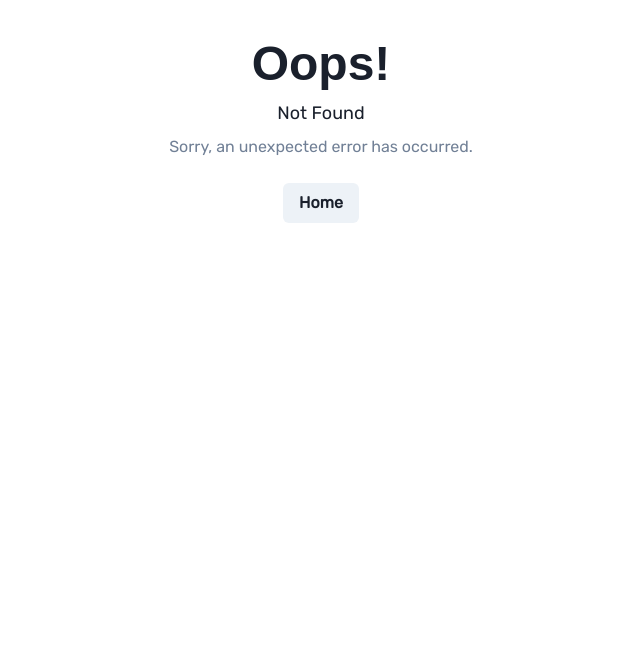
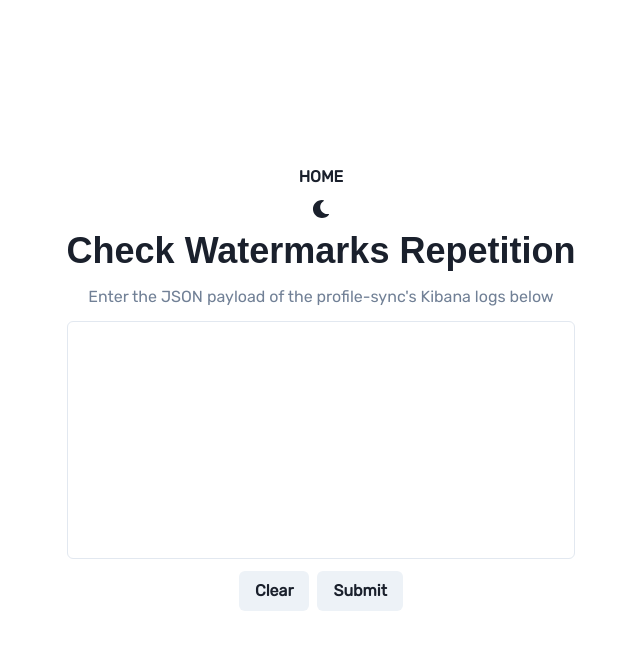
Before and after one commit to babski123/MyPass-L2-Tools, a React (Create React App) app: page /MyPass-L2-Tools/watermarks-check in a window 1280 px wide. Before the commit this address had no page. Shown: the top 650 px of the page, without its empty margins (319-959 px from the left). Built offline with nearby package versions, Linux system fonts and the light colour scheme.

Commit message:
change rootURL/add config file

```diff
--- a/src/App.js
+++ b/src/App.js
@@ -3,6 +3,7 @@ import { Center, Heading, Flex, VStack, Stack } from '@chakra-ui/react';
 //import FileUploadForm from './components/FileUploadForm';
 import ClickableBox from './components/ClickableBox';
 import { ColorModeSwitcher } from './ColorModeSwitcher';
+import config from './config';
 
 function App() {
   return (
@@ -14,17 +15,17 @@ function App() {
           {/* <FileUploadForm /> */}
           <Stack direction="row" flexWrap="wrap" marginTop="2em">
             <ClickableBox boxDetails={{
-              link: "/watermarks-check",
+              link: config.rootURL + "/watermarks-check",
               linkText: "Check Watermarks Repetition",
               linkDesc: "Identifies how many times watermarks were repeated in a certain Kibana JSON log"
             }} />
             <ClickableBox boxDetails={{
-              link: "/bhp-simulation",
+              link: config.rootURL + "/bhp-simulation",
               linkText: "BHP Simulation",
               linkDesc: "A simulation of BHP's Integration with MyPass"
             }} />
             <ClickableBox boxDetails={{
-              link: "/lh-simulation",
+              link: config.rootURL + "/lh-simulation",
               linkText: "Lighthouse Simulation",
               linkDesc: "A simulation of INPEX's integration with MyPass (Lighthouse)"
             }} />
--- a/src/components/ErrorPage.js
+++ b/src/components/ErrorPage.js
@@ -1,5 +1,6 @@
 import { useRouteError } from "react-router-dom";
 import { Box, Heading, Text, Button } from '@chakra-ui/react'
+import config from "../config";
 
 export default function NotFound() {
 
@@ -23,7 +24,7 @@ export default function NotFound() {
       </Text>
 
       <Button as="a"
-        href="/"
+        href={config.rootURL}
         variant="solid">
         Home
       </Button>
--- /dev/null
+++ b/src/config.js
@@ -0,0 +1,5 @@
+const config = {
+    rootURL: '/MyPass-L2-Tools'
+}
+
+export default config;
--- a/src/routes/WatermarksChecker.js
+++ b/src/routes/WatermarksChecker.js
@@ -80,7 +80,7 @@ function WatermarksChecker() {
     <Flex p="1em" minHeight={"100vh"} alignContent={"center"} justifyContent={"center"}>
       <Center flexDirection={"column"}>
         <Text as="b">
-          <Link href='/'>HOME</Link>
+          <Link href='/MyPass-L2-Tools'>HOME</Link>
         </Text>
         <ColorModeSwitcher />
         <VStack marginBottom="1.5em" spacing={3}>
```
Also changed, not shown: src/index.js (+6 -2 lines).
